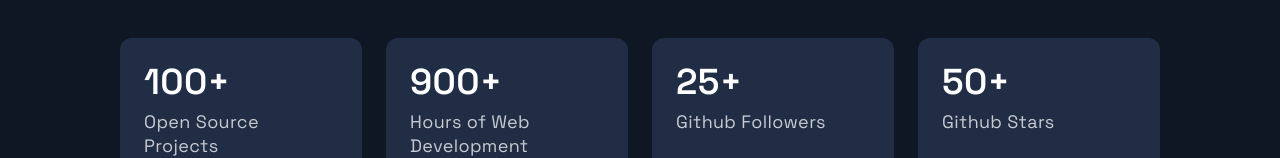
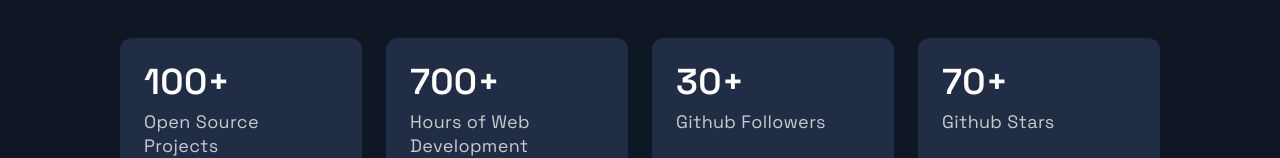
Before and after one commit to bkoehler2016/portfolio_website, a Next.js app: page / in a window 1280 px wide. Shown: the part 3296-3454 px from the top of the page. Built offline with nearby package versions, Linux system fonts and the light colour scheme.

Commit message:
updated some of the numbers

```diff
--- a/src/components/Acomplishments/Acomplishments.js
+++ b/src/components/Acomplishments/Acomplishments.js
@@ -9,9 +9,9 @@
 
 const data = [
   { number: 100, text: "Open Source Projects" },
-  { number: 900, text: "Hours of Web Development" },
-  { number: 25, text: "Github Followers" },
-  { number: 50, text: "Github Stars" },
+  { number: 700, text: "Hours of Web Development" },
+  { number: 30, text: "Github Followers" },
+  { number: 70, text: "Github Stars" },
 ];
 
 const Acomplishments = () => (
```
